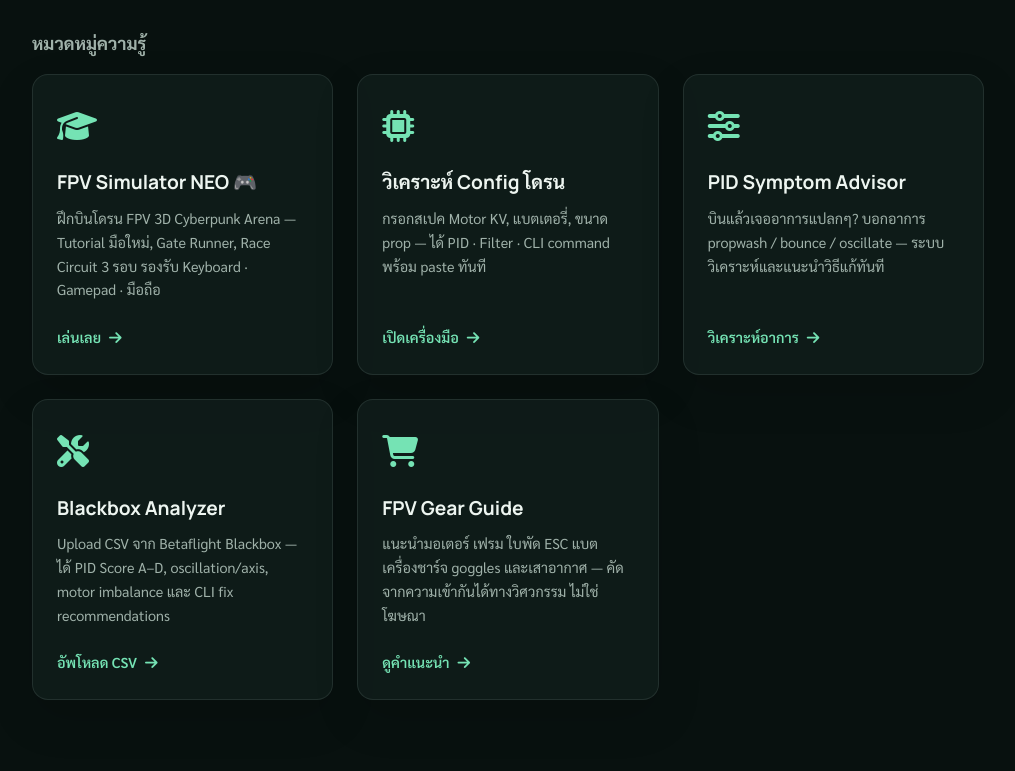
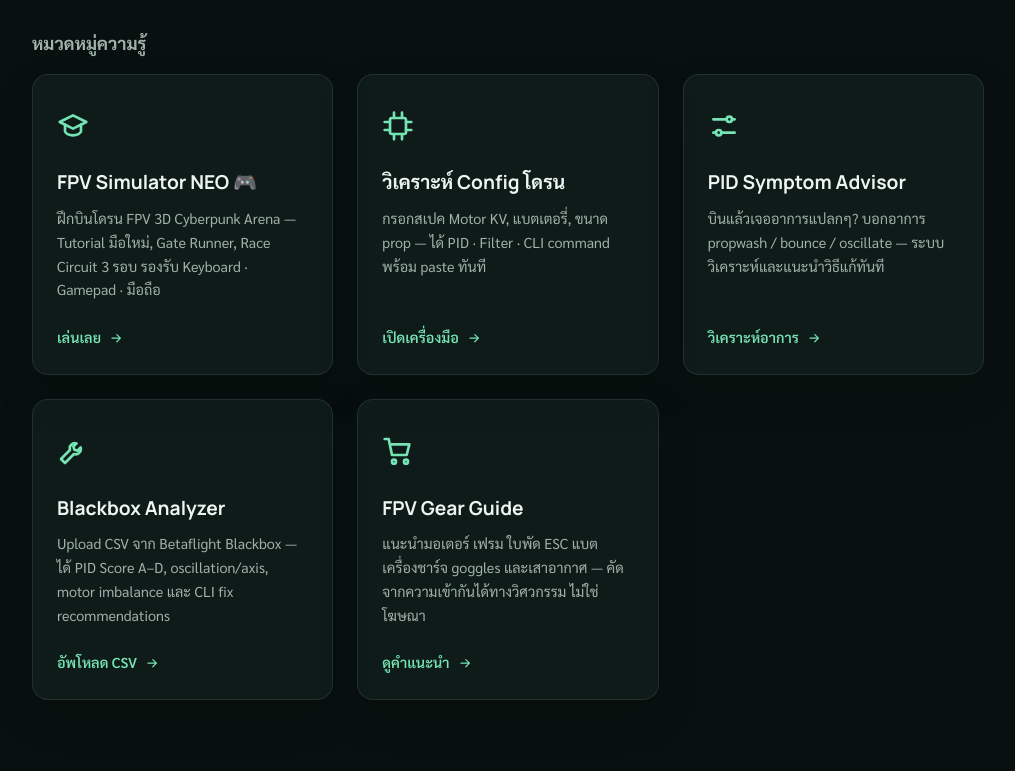
Before and after one commit to Santipap250/CONFIGDOCTOREdition, a Flask app: page /fpv in a window 1280 px wide. Shown: the part 334-1105 px from the top of the page, without its empty margins (132-1147 px from the left). Run offline with Flask 3, Linux system fonts and the light colour scheme; parts of the project's set-up code (start-up, migrations or seed data) failed here and were passed over; some libraries are stand-ins or nearby versions; some web fonts are replaced.

Commit message:
Add files via upload

```diff
--- a/templates/fpv/index.html
+++ b/templates/fpv/index.html
@@ -12,9 +12,9 @@
 {% set og_description = "รวมความรู้ FPV สำหรับนักบินโดรนไทย — PID, Filter, Motor, ESC, Rates และอื่นๆ" %}
 {% set og_url         = BASE_URL ~ "/fpv" %}
 {% include "partials/og_tags.html" %}
-    <link rel="stylesheet" href="https://cdnjs.cloudflare.com/ajax/libs/font-awesome/6.4.0/css/all.min.css">
 
     <style>
+.fpv-ico{width:1em;height:1em;fill:none;stroke:currentColor;stroke-width:2;stroke-linecap:round;stroke-linejoin:round;vertical-align:-0.125em;flex:none}
         :root {
             --bg-color: var(--cd-bg);
             --card-bg: var(--cd-surface);
@@ -216,44 +216,44 @@
 {% set hero_sub = "รวมบทความ เครื่องมือ และ Simulator สำหรับนักบิน FPV ชาวไทย" %}
 {% include "partials/page_hero.html" %}
 
-    <div class="container">
+    <div class="container" role="main" id="main-content">
 
         <h2 style="margin-bottom: 1rem; font-size: 1.1rem; color: var(--text-sub);">หมวดหมู่ความรู้</h2>
 
         <div class="category-grid">
 
             <a href="/fpv-trainer" class="card">
-                <div class="card-icon"><i class="fas fa-graduation-cap"></i></div>
+                <div class="card-icon"><svg class="fpv-ico" viewBox="0 0 24 24" aria-hidden="true" focusable="false"><path d="M22 9 12 4 2 9l10 5 10-5z"/><path d="M6 11v5c0 1.5 3 3 6 3s6-1.5 6-3v-5"/></svg></div>
                 <h3>FPV Simulator NEO 🎮</h3>
                 <p>ฝึกบินโดรน FPV 3D Cyberpunk Arena — Tutorial มือใหม่, Gate Runner, Race Circuit 3 รอบ รองรับ Keyboard · Gamepad · มือถือ</p>
-                <div class="card-link">เล่นเลย <i class="fas fa-arrow-right"></i></div>
+                <div class="card-link">เล่นเลย <svg class="fpv-ico" viewBox="0 0 24 24" aria-hidden="true" focusable="false"><path d="M5 12h14M13 6l6 6-6 6"/></svg></div>
             </a>
 
-            <a href="/app" class="card"> <div class="card-icon"><i class="fas fa-microchip"></i></div>
+            <a href="/app" class="card"> <div class="card-icon"><svg class="fpv-ico" viewBox="0 0 24 24" aria-hidden="true" focusable="false"><rect x="6" y="6" width="12" height="12" rx="1.5"/><path d="M9 2v4M15 2v4M9 18v4M15 18v4M2 9h4M2 15h4M18 9h4M18 15h4"/></svg></div>
                 <h3>วิเคราะห์ Config โดรน</h3>
                 <p>กรอกสเปค Motor KV, แบตเตอรี่, ขนาด prop — ได้ PID · Filter · CLI command พร้อม paste ทันที</p>
-                <div class="card-link">เปิดเครื่องมือ <i class="fas fa-arrow-right"></i></div>
+                <div class="card-link">เปิดเครื่องมือ <svg class="fpv-ico" viewBox="0 0 24 24" aria-hidden="true" focusable="false"><path d="M5 12h14M13 6l6 6-6 6"/></svg></div>
             </a>
 
             <a href="/pid-advisor" class="card">
-                <div class="card-icon"><i class="fas fa-sliders-h"></i></div>
+                <div class="card-icon"><svg class="fpv-ico" viewBox="0 0 24 24" aria-hidden="true" focusable="false"><path d="M4 7h10M18 7h2M4 17h2M10 17h10"/><circle cx="16" cy="7" r="2"/><circle cx="8" cy="17" r="2"/></svg></div>
                 <h3>PID Symptom Advisor</h3>
                 <p>บินแล้วเจออาการแปลกๆ? บอกอาการ propwash / bounce / oscillate — ระบบวิเคราะห์และแนะนำวิธีแก้ทันที</p>
-                <div class="card-link">วิเคราะห์อาการ <i class="fas fa-arrow-right"></i></div>
+                <div class="card-link">วิเคราะห์อาการ <svg class="fpv-ico" viewBox="0 0 24 24" aria-hidden="true" focusable="false"><path d="M5 12h14M13 6l6 6-6 6"/></svg></div>
             </a>
 
             <a href="/blackbox" class="card">
-                <div class="card-icon"><i class="fas fa-tools"></i></div>
+                <div class="card-icon"><svg class="fpv-ico" viewBox="0 0 24 24" aria-hidden="true" focusable="false"><path d="M14.7 6.3a4 4 0 0 0-5 5L3 18l3 3 6.7-6.7a4 4 0 0 0 5-5l-2.4 2.4-2.3-.7-.7-2.3z"/></svg></div>
                 <h3>Blackbox Analyzer</h3>
                 <p>Upload CSV จาก Betaflight Blackbox — ได้ PID Score A–D, oscillation/axis, motor imbalance และ CLI fix recommendations</p>
-                <div class="card-link">อัพโหลด CSV <i class="fas fa-arrow-right"></i></div>
+                <div class="card-link">อัพโหลด CSV <svg class="fpv-ico" viewBox="0 0 24 24" aria-hidden="true" focusable="false"><path d="M5 12h14M13 6l6 6-6 6"/></svg></div>
             </a>
 
             <a href="/fpv-gear" class="card">
-                <div class="card-icon"><i class="fas fa-shopping-cart"></i></div>
+                <div class="card-icon"><svg class="fpv-ico" viewBox="0 0 24 24" aria-hidden="true" focusable="false"><circle cx="9" cy="20" r="1.5"/><circle cx="18" cy="20" r="1.5"/><path d="M2 3h3l2.5 12h11l2-8H6"/></svg></div>
                 <h3>FPV Gear Guide</h3>
                 <p>แนะนำมอเตอร์ เฟรม ใบพัด ESC แบต เครื่องชาร์จ goggles และเสาอากาศ — คัดจากความเข้ากันได้ทางวิศวกรรม ไม่ใช่โฆษณา</p>
-                <div class="card-link">ดูคำแนะนำ <i class="fas fa-arrow-right"></i></div>
+                <div class="card-link">ดูคำแนะนำ <svg class="fpv-ico" viewBox="0 0 24 24" aria-hidden="true" focusable="false"><path d="M5 12h14M13 6l6 6-6 6"/></svg></div>
             </a>
 
         </div>
```
